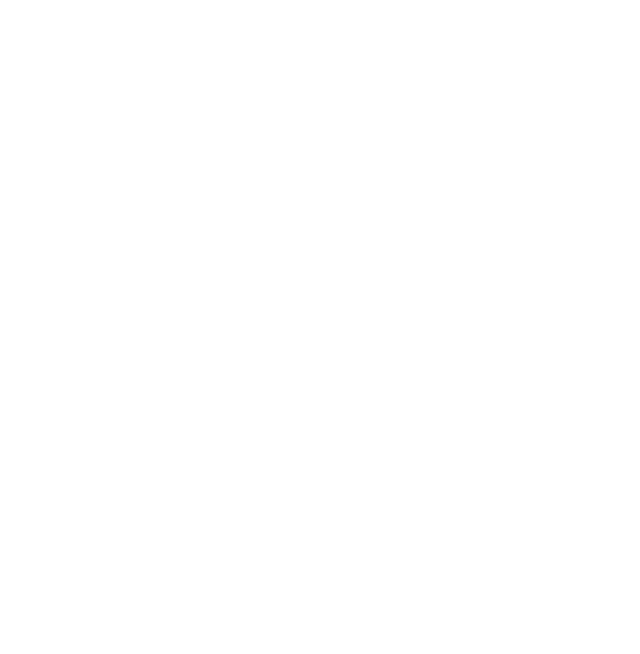
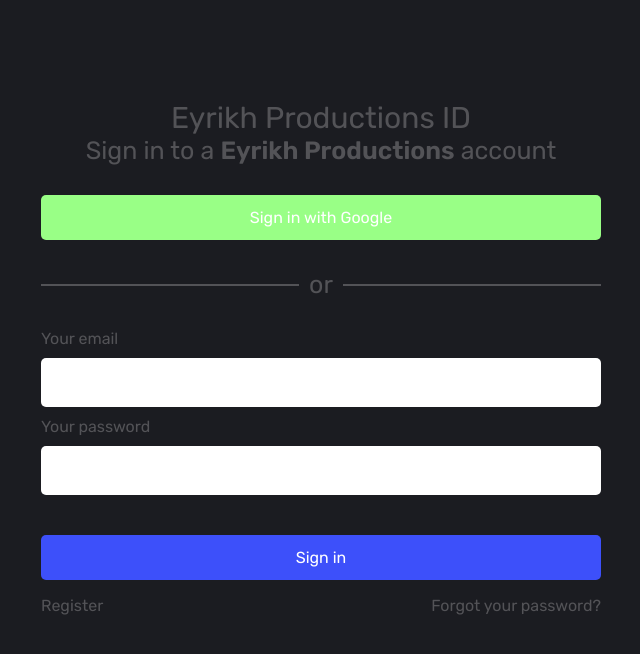
Before and after one commit to RobertEyrikh/FilLib, a Vue app: page /Login in a window 1280 px wide. Before the commit this address had no page. Shown: the top 654 px of the page, without its empty margins (319-959 px from the left). Built offline with nearby package versions, Linux system fonts and the light colour scheme.

Commit message:
added login page, login button

```diff
--- a/src/assets/styles/_variables.scss
+++ b/src/assets/styles/_variables.scss
@@ -3,12 +3,15 @@ $active-color: #3d50fa;
 $secondary-color: #0f0f10;
 $text-color-active: #ffffff;
 $text-color-disable: #535357;
+$green-color: #99ff86;
 
 $big-font-size: 30px;
 $medium-font-size: 25px;
 $small-font-size: 18px;
 
 $hight-margin: 30px;
+$medium-margin: 20px;
+$little-margin: 10px;
 
 $extra-large: 1200px;
 $large: 992px;
--- a/src/components/TheHeader.vue
+++ b/src/components/TheHeader.vue
@@ -2,18 +2,21 @@
   <header class="navbar">
     <the-search />
     <hamburger-button class="hamburger-button" @isSidebarOpen="sidebarStatus" />
-    <button v-if="isLoginVisible">Login</button>
+    <my-button @click="this.$router.push('/login')" v-if="isLoginInHeader"
+      >Login</my-button
+    >
   </header>
 </template>
 
 <script>
+import MyButton from "@/components/UI/MyButton.vue";
 import TheSearch from "@/components/TheSearch.vue";
 import HamburgerButton from "@/components/UI/HamburgerButton.vue";
 export default {
-  components: { TheSearch, HamburgerButton },
+  components: { TheSearch, HamburgerButton, MyButton },
   data() {
     return {
-      isLoginVisible: false,
+      isLoginInHeader: false,
     };
   },
   methods: {
@@ -22,15 +25,18 @@ export default {
     },
     onLoginVisible() {
       if (window.innerWidth > 768) {
-        this.isLoginVisible = true;
-      } else this.isLoginVisible = false;
+        this.isLoginInHeader = true;
+      } else this.isLoginInHeader = false;
+      this.$emit("isLoginInHeader", this.isLoginInHeader);
     },
   },
-  mounted() {
+  created() {
+    this.onLoginVisible();
     window.addEventListener("resize", this.onLoginVisible);
   },
 
   beforeUnmount() {
+    this.onLoginVisible();
     window.removeEventListener("resize", this.onLoginVisible);
   },
 };
--- a/src/components/TheSearch.vue
+++ b/src/components/TheSearch.vue
@@ -4,7 +4,7 @@
       type="text"
       name="text"
       class="search-input"
-      placeholder="Search here!"
+      placeholder="Search film here!"
     />
     <button type="submit" name="submit" class="submit" value="Search">
       <img class="submit-image" src="@/assets/icons/search.svg" />
--- a/src/components/TheSidebar.vue
+++ b/src/components/TheSidebar.vue
@@ -5,9 +5,12 @@
     </header>
     <!-- <header class="sidebar-header">Menu</header> -->
     <nav class="sidebar-nav">
-      <a href="#" class="sidebar-link"> Home </a>
-      <a href="#" class="sidebar-link"> Watchlist </a>
-      <a href="#" class="sidebar-link"> Viewed films </a>
+      <router-link to="/" class="sidebar-link"> Home </router-link>
+      <router-link to="/" class="sidebar-link"> Watchlist </router-link>
+      <router-link to="/" class="sidebar-link"> Viewed films </router-link>
+      <router-link to="/login" v-if="!isLoginInHeader" class="sidebar-link">
+        Login
+      </router-link>
     </nav>
   </aside>
 </template>
@@ -16,6 +19,9 @@
 export default {
   props: {
     isSidebarOpen: {
+      type: Boolean,
+    },
+    isLoginInHeader: {
       type: Boolean,
     },
   },
--- a/src/components/UI/MyButton.vue
+++ b/src/components/UI/MyButton.vue
@@ -1,13 +1,29 @@
 <template>
-  <button>c</button>
+  <button class="my-button">
+    <slot> </slot>
+  </button>
 </template>
 
 <script>
 export default {
-
-}
+  props: {
+    link: {
+      type: String,
+    },
+  },
+};
 </script>
 
-<style>
-
+<style lang="scss" scoped>
+@import "@/assets/styles/_variables.scss";
+.my-button {
+  text-decoration: none;
+  background-color: inherit;
+  color: $text-color-disable;
+  cursor: pointer;
+  transition: all linear 0.2s;
+  &:hover {
+    color: $text-color-active;
+  }
+}
 </style>
--- /dev/null
+++ b/src/components/UI/MyButton2.vue
@@ -0,0 +1,25 @@
+<template>
+  <button class="my-button-2">
+    <slot></slot>
+  </button>
+</template>
+
+<script>
+export default {};
+</script>
+
+<style lang="scss" scoped>
+@import "@/assets/styles/_variables.scss";
+.my-button-2 {
+  border: none;
+  border-radius: 5px;
+  height: 45px;
+  padding: 5px 20px 5px 20px;
+  transition: all 0.2s;
+  color: $text-color-active;
+  cursor: pointer;
+  &:hover {
+    -webkit-filter: saturate(4);
+  }
+}
+</style>
--- a/src/layouts/MainLayout.vue
+++ b/src/layouts/MainLayout.vue
@@ -1,8 +1,14 @@
 <template>
   <div class="positioning">
-    <the-sidebar :isSidebarOpen="isSidebarOpen" />
+    <the-sidebar
+      :isLoginInHeader="isLoginInHeader"
+      :isSidebarOpen="isSidebarOpen"
+    />
     <div class="header-main-footer">
-      <the-header @isSidebarOpen="sidebarStatus" />
+      <the-header
+        @isLoginInHeader="loginButtonStatus"
+        @isSidebarOpen="sidebarStatus"
+      />
       <main>
         <slot class="view" />
       </main>
@@ -20,11 +26,15 @@ export default {
   data() {
     return {
       isSidebarOpen: false,
+      isLoginInHeader: false,
     };
   },
   methods: {
     sidebarStatus(status) {
       this.isSidebarOpen = status;
+    },
+    loginButtonStatus(status) {
+      this.isLoginInHeader = status;
     },
   },
 };
--- a/src/router/index.js
+++ b/src/router/index.js
@@ -6,6 +6,11 @@ const routes = [
     path: "/",
     name: "home",
     component: HomeView,
+  },
+  {
+    path: "/Login",
+    name: "login",
+    component: () => import("@/views/LoginView.vue"),
   },
   // {
   //   path: "/about",
--- /dev/null
+++ b/src/views/LoginView.vue
@@ -0,0 +1,131 @@
+<template>
+  <form class="login-page">
+    <div class="login-form">
+      <header class="login-header">
+        <h1 class="login-header__title">Eyrikh Productions ID</h1>
+        <p class="login-header__description">
+          Sign in to a <strong>Eyrikh Productions</strong> account
+        </p>
+        <my-button-2 class="google-button">Sign in with Google</my-button-2>
+      </header>
+      <p class="line"><span class="line__or">or</span></p>
+      <div class="login-fields">
+        <label class="email-header">Your email</label>
+        <input type="text" class="email" />
+        <label class="password-header">Your password</label>
+        <input type="password" class="password" />
+      </div>
+      <footer class="login-footer">
+        <my-button-2 class="login-button">Sign in</my-button-2>
+        <div class="login-footer__link">
+          <router-link to="/" class="link">Register</router-link>
+          <router-link to="/" class="link">Forgot your password?</router-link>
+        </div>
+      </footer>
+    </div>
+  </form>
+</template>
+
+<script>
+import MyButton2 from "@/components/UI/MyButton2.vue";
+export default {
+  components: { MyButton2 },
+};
+</script>
+
+<style lang="scss" scoped>
+@import "@/assets/styles/_variables.scss";
+.login-page {
+  background-color: $primary-color;
+  height: 100vh;
+  color: $text-color-disable;
+}
+.login-form {
+  width: 35rem;
+  margin: auto;
+  padding-top: 100px;
+  background-color: $primary-color;
+}
+.login-header__title {
+  font-size: $big-font-size;
+}
+.login-header__description {
+  font-size: $medium-font-size;
+  strong {
+    font-weight: 600;
+  }
+}
+.login-header__title,
+.login-header__description {
+  text-align: center;
+}
+.google-button {
+  margin: $hight-margin 0;
+  width: 100%;
+  background-color: $green-color;
+}
+
+.line {
+  text-align: center;
+  position: relative;
+}
+.line__or {
+  background-color: $primary-color;
+  font-size: $medium-font-size;
+  position: relative;
+  z-index: 1;
+  padding: 0px $little-margin;
+}
+.line:after {
+  content: "";
+  display: block;
+  width: 100%;
+  height: 2px;
+  background-color: $text-color-disable;
+  position: absolute;
+  top: 50%;
+  margin-top: -1px;
+  z-index: 0;
+}
+
+.login-fields {
+  margin: $hight-margin 0;
+}
+.email,
+.password {
+  width: 100%;
+  margin: $little-margin 0;
+  border-radius: 5px;
+  padding: 15px 18px;
+  box-sizing: border-box;
+}
+.login-footer {
+  margin-top: $hight-margin;
+}
+.login-button {
+  width: 100%;
+  background-color: $active-color;
+}
+.login-footer__link {
+  padding-top: 16px;
+  display: flex;
+  justify-content: space-between;
+}
+.link {
+  text-decoration: none;
+  color: $text-color-disable;
+  &:hover {
+    color: $text-color-active;
+  }
+}
+@media screen and (max-width: $small) {
+  .login-form {
+    width: 25rem;
+  }
+}
+@media screen and (max-width: 450px) {
+  .login-form {
+    width: 20rem;
+  }
+}
+</style>
```
Also changed, not shown: src/views/Registation.vue (added).
